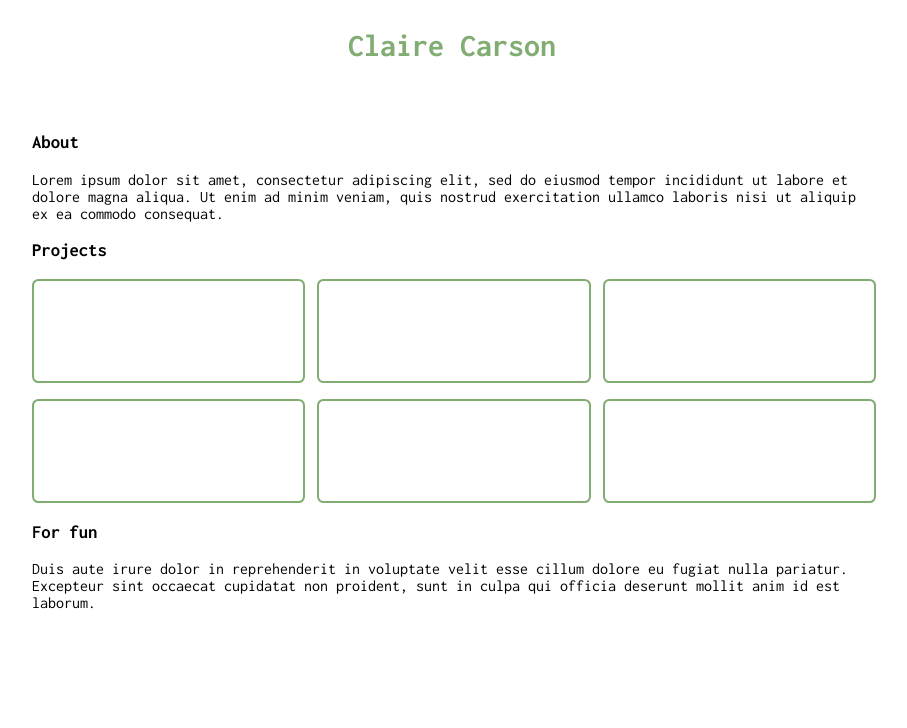
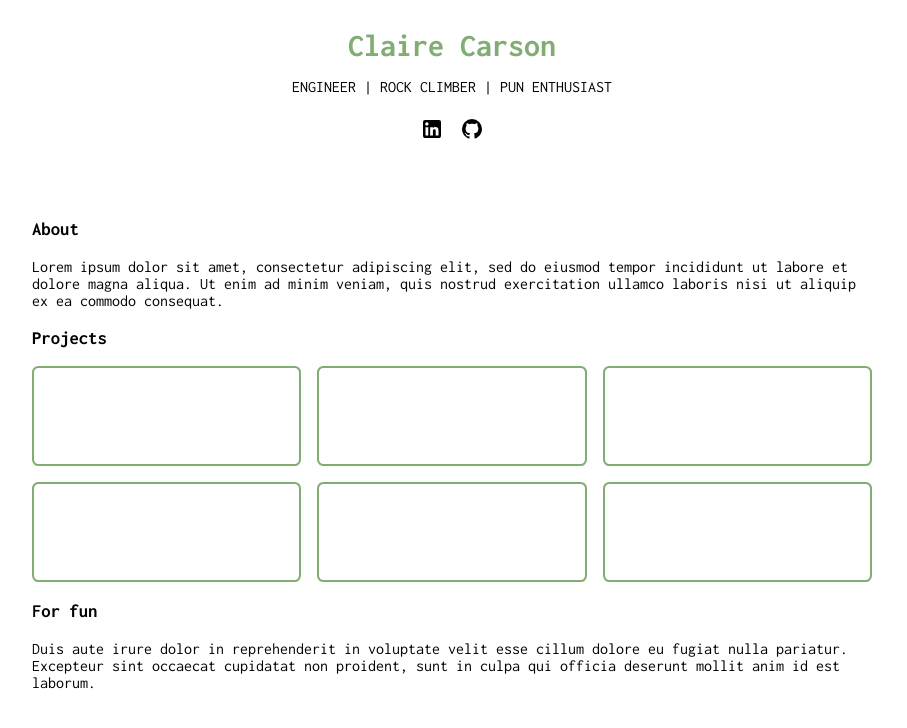
Before and after one commit to clairedotcom/portfolio-site, a plain HTML site: page index.html in a window 1280 px wide. Shown: the whole page, without its empty margins (188-1095 px from the left). Drawn offline with Linux system fonts and the light colour scheme.

Commit message:
Update header with description and icons

```diff
--- a/index.html
+++ b/index.html
@@ -10,6 +10,11 @@
 <body>
     <div class="header">
         <h1>Claire Carson</h1>
+        <p>ENGINEER | ROCK CLIMBER | PUN ENTHUSIAST</p>
+        <div class="icons">
+            <img src="img/linkedin.svg">
+            <img src="img/github.svg">
+        </div>
     </div>
     <div class="content">
         <div class="about">
@@ -20,8 +25,6 @@
                 Ut enim ad minim veniam, quis nostrud exercitation ullamco laboris
                 nisi ut aliquip ex ea commodo consequat.
             </p>
-            <div class="icons">
-            </div>
         </div>
         <div class="projects">
             <h3>Projects</h3>
--- a/style.css
+++ b/style.css
@@ -14,12 +14,31 @@ body {
 }
 
 .header {
-    display: flex;
+    display: grid;
+    grid-template-rows: repeat(3, 1fr);
     justify-content: center;
 }
 
 .header h1 {
     color: var(--accent-text-color);
+    text-align: center;
+    margin-bottom: 0;
+}
+
+.header p {
+    margin-bottom: 0;
+}
+
+.icons {
+    display: flex;
+    justify-content: center;
+    align-items: flex-start;
+    gap: 1rem;
+}
+
+.icons img {
+    width: 24px;
+    height: auto;
 }
 
 .project-container {
@@ -33,6 +52,7 @@ body {
     height: 100px;
     border: 2px solid var(--accent-text-color);
     border-radius: 0.4rem;
+    box-sizing: border-box;
 }
 
 @media (max-width: 500px) {
```
Also changed, not shown: img/github.svg (added), img/linkedin.svg (added).
